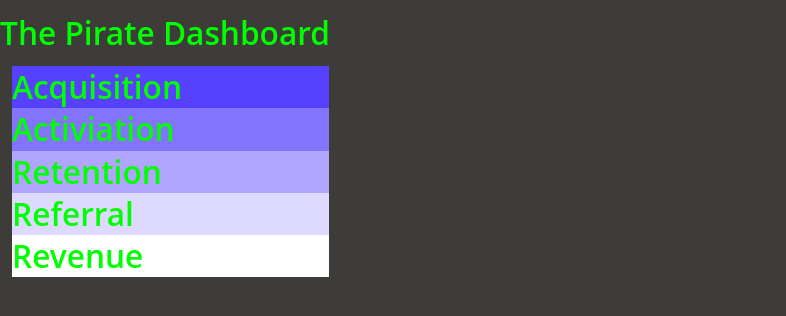
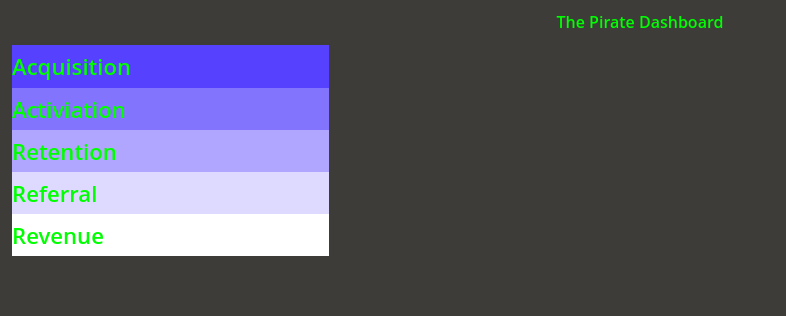
Before and after one commit to marcdysart/piratedash, a website: page public/index.html in a window 1280 px wide. Both pictures are taken after a click on the item "Acquisition". Shown: the whole page, without its empty margins (0-786 px from the left). Drawn offline with Linux system fonts and the light colour scheme.

Commit message:
Change font size in transitions

```diff
--- a/public/index.html
+++ b/public/index.html
@@ -20,7 +20,7 @@
 
 <body>
 
-<h1>The Pirate Dashboard<h1>
+<h1 class="title">The Pirate Dashboard<h1>
 
   <ul>
     <div class="submenu"><li class = "menu1">Acquisition</li>
--- a/public/js/app.js
+++ b/public/js/app.js
@@ -5,6 +5,7 @@
 $('.menu1').on('click', function (e) {
   e.preventDefault();
   $(this).parent().toggleClass('clicked');
+  $('.title').toggleClass('title-small');
 });
 
 $('.menu2').on('click', function (e) {
--- a/sass/_menu.scss
+++ b/sass/_menu.scss
@@ -25,8 +25,9 @@ $main-menu-color: #290efe;
 }
 
 .submenu{
-  height: 100px;
+  height: 300px;
   width: 100%;
+  font-size: 1.25em;
   -webkit-transition: width 2s, -webkit-transform 2s;
   -moz-transition: width 2s;
   -o-transition: width 2s;
@@ -34,8 +35,19 @@ $main-menu-color: #290efe;
 
 }
 
+.title {
+  text-align: center;
+  font-size: 2em;
+  transition: all 2s ease-out;
+}
+
+.title-small {
+  font-size: 1em;
+}
+
 .clicked{
   width: 25%;
+  font-size: .7em;
 }
 .menu1:hover {
   background: $main-menu-color
@@ -52,10 +64,3 @@ $main-menu-color: #290efe;
 .menu5:hover {
   background: $main-menu-color
 }
-
-.example {
-    -webkit-transition: background-color 500ms ease-out 1s;
-    -moz-transition: background-color 500ms ease-out 1s;
-    -o-transition: background-color 500ms ease-out 1s;
-    transition: background-color 500ms ease-out 1s;
-}
```
Also changed, not shown: public/css/style.css, 1 other file.
